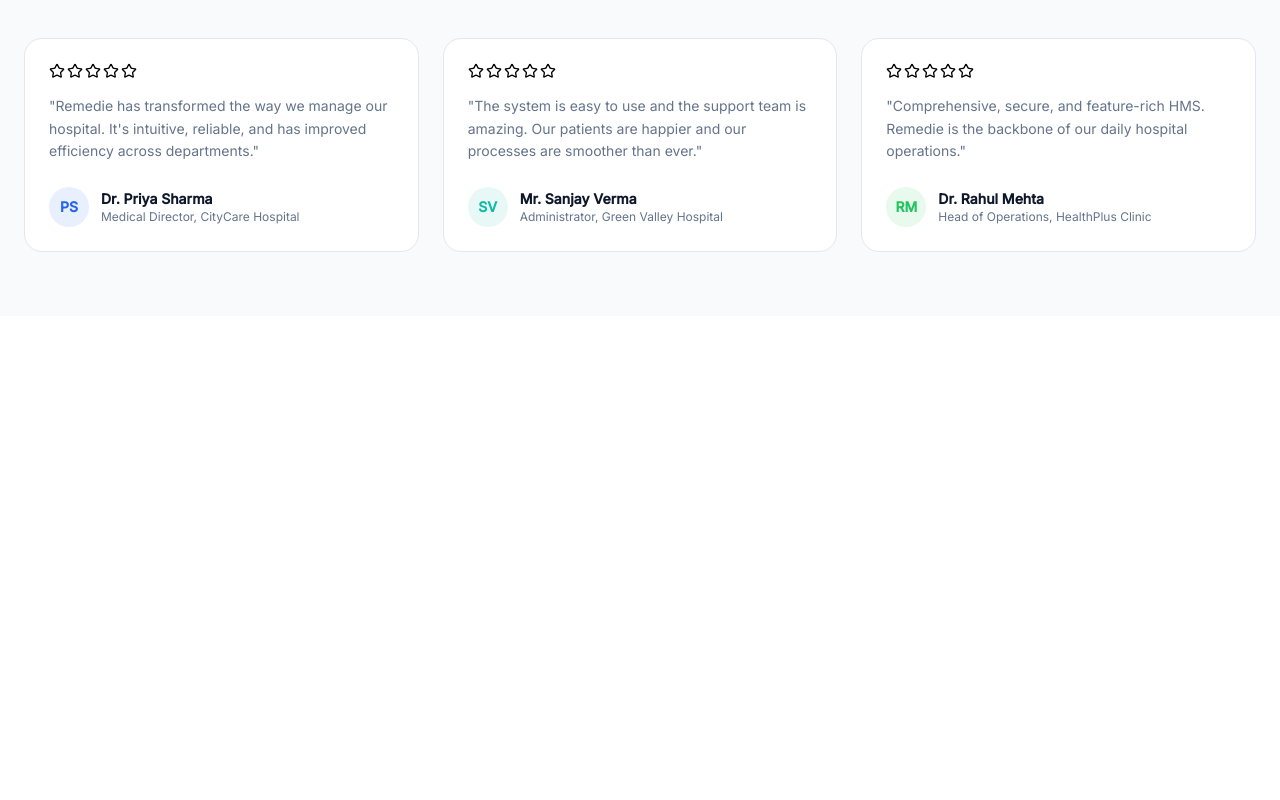
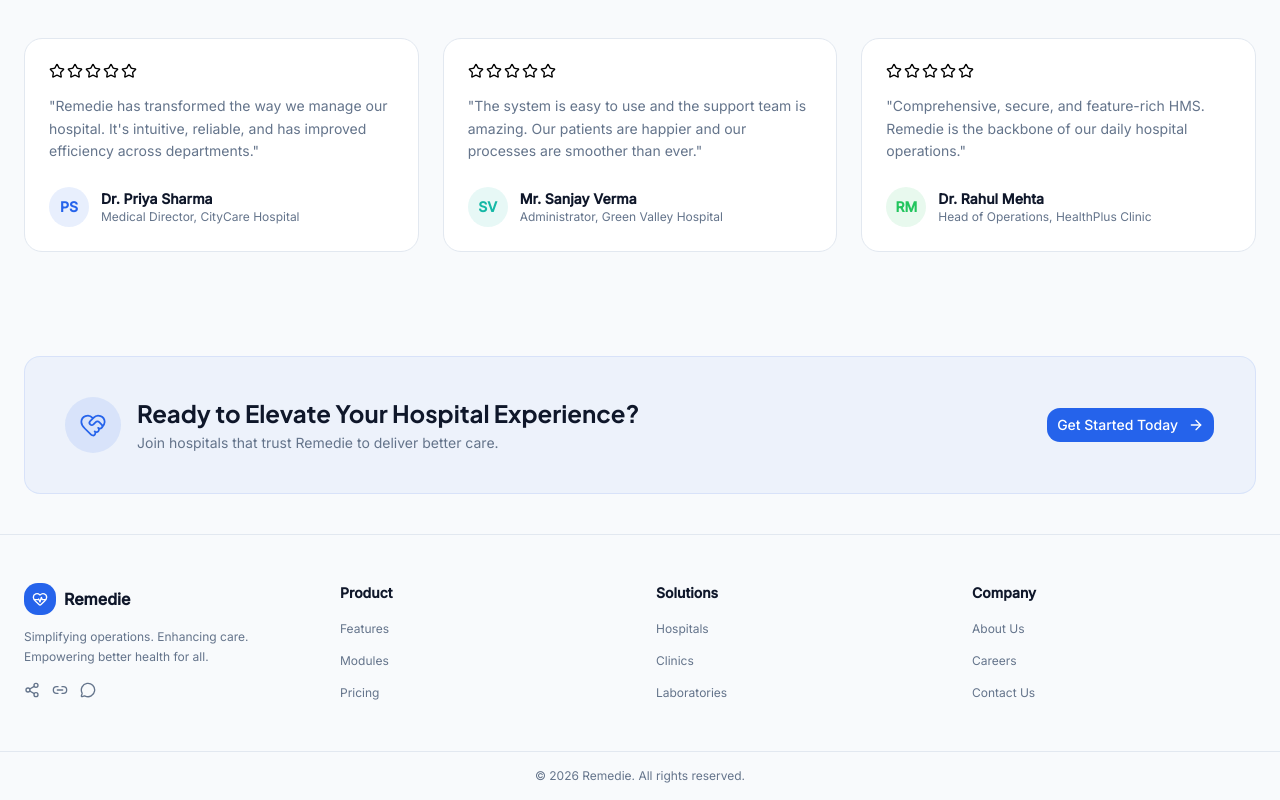
Before and after one commit to Sunita-lab/Remedie, a React (Vite) app in the folder client/: page / in a window 1280 px wide. Shown: the part 1765-2565 px from the top of the page. Before the commit the page ends 2081 px from the top, so only its background shows below. Built offline with nearby package versions, Linux system fonts and the light colour scheme; no server answers.

Commit message:
feat: landing page CTA banner and footer - landing page complete

```diff
--- /dev/null
+++ b/client/src/components/landing/CTABanner.jsx
@@ -0,0 +1,33 @@
+import { Link } from "react-router-dom";
+import { Button } from "@/components/ui/button";
+import { ArrowRight, HeartHandshake } from "lucide-react";
+
+const CTABanner = () => {
+  return (
+    <section className="max-w-7xl mx-auto px-6 py-10">
+      <div className="bg-primary/5 border border-primary/10 rounded-2xl p-8 lg:p-10 flex flex-col lg:flex-row items-center justify-between gap-6">
+        <div className="flex items-center gap-4">
+          <div className="w-14 h-14 rounded-full bg-primary/10 flex items-center justify-center shrink-0">
+            <HeartHandshake className="w-7 h-7 text-primary" strokeWidth={1.5} />
+          </div>
+          <div>
+            <h2 className="text-xl sm:text-2xl font-bold text-foreground">
+              Ready to Elevate Your Hospital Experience?
+            </h2>
+            <p className="text-sm text-muted-foreground mt-1">
+              Join hospitals that trust Remedie to deliver better care.
+            </p>
+          </div>
+        </div>
+
+        <Link to="/register">
+          <Button size="lg" className="whitespace-nowrap">
+            Get Started Today <ArrowRight className="w-4 h-4 ml-1" />
+          </Button>
+        </Link>
+      </div>
+    </section>
+  );
+};
+
+export default CTABanner;
--- /dev/null
+++ b/client/src/components/landing/Footer.jsx
@@ -0,0 +1,64 @@
+import { HeartPulse, Share2, Link2, MessageCircle } from "lucide-react";
+
+const Footer = () => {
+  const columns = [
+    {
+      title: "Product",
+      links: ["Features", "Modules", "Pricing"],
+    },
+    {
+      title: "Solutions",
+      links: ["Hospitals", "Clinics", "Laboratories"],
+    },
+    {
+      title: "Company",
+      links: ["About Us", "Careers", "Contact Us"],
+    },
+  ];
+
+  return (
+    <footer className="border-t border-border">
+      <div className="max-w-7xl mx-auto px-6 py-12 grid grid-cols-2 sm:grid-cols-4 gap-8">
+        <div className="col-span-2 sm:col-span-1">
+          <div className="flex items-center gap-2 mb-3">
+            <div className="w-8 h-8 rounded-lg bg-primary flex items-center justify-center">
+              <HeartPulse className="w-4 h-4 text-white" />
+            </div>
+            <p className="font-[var(--font-logo)] font-semibold text-foreground">Remedie</p>
+          </div>
+          <p className="text-xs text-muted-foreground leading-relaxed">
+            Simplifying operations. Enhancing care. Empowering better health for all.
+          </p>
+            <div className="flex items-center gap-3 mt-4">
+  <Share2 className="w-4 h-4 text-muted-foreground hover:text-primary cursor-pointer" />
+  <Link2 className="w-4 h-4 text-muted-foreground hover:text-primary cursor-pointer" />
+  <MessageCircle className="w-4 h-4 text-muted-foreground hover:text-primary cursor-pointer" />
+</div>
+        </div>
+
+        {columns.map(({ title, links }) => (
+          <div key={title}>
+            <p className="text-sm font-semibold text-foreground mb-3">{title}</p>
+            <ul className="space-y-2">
+              {links.map((link) => (
+                <li key={link}>
+                  <a href="#" className="text-xs text-muted-foreground hover:text-primary">
+                    {link}
+                  </a>
+                </li>
+              ))}
+            </ul>
+          </div>
+        ))}
+      </div>
+
+      <div className="border-t border-border">
+        <p className="max-w-7xl mx-auto px-6 py-4 text-xs text-muted-foreground text-center">
+          © 2026 Remedie. All rights reserved.
+        </p>
+      </div>
+    </footer>
+  );
+};
+
+export default Footer;
--- a/client/src/pages/Landing.jsx
+++ b/client/src/pages/Landing.jsx
@@ -4,6 +4,8 @@ import Stats from "@/components/landing/Stats";
 import FlowOfCare from "@/components/landing/FlowOfCare";
 import Features from "@/components/landing/Features";
 import Testimonials from "@/components/landing/Testimonials";
+import CTABanner from "@/components/landing/CTABanner";
+import Footer from "@/components/landing/Footer";
 
 const Landing = () => {
   return (
@@ -14,6 +16,8 @@ const Landing = () => {
         <FlowOfCare />
         <Features />
         <Testimonials />
+        <CTABanner />
+      <Footer />
     </div>
   );
 };
```
